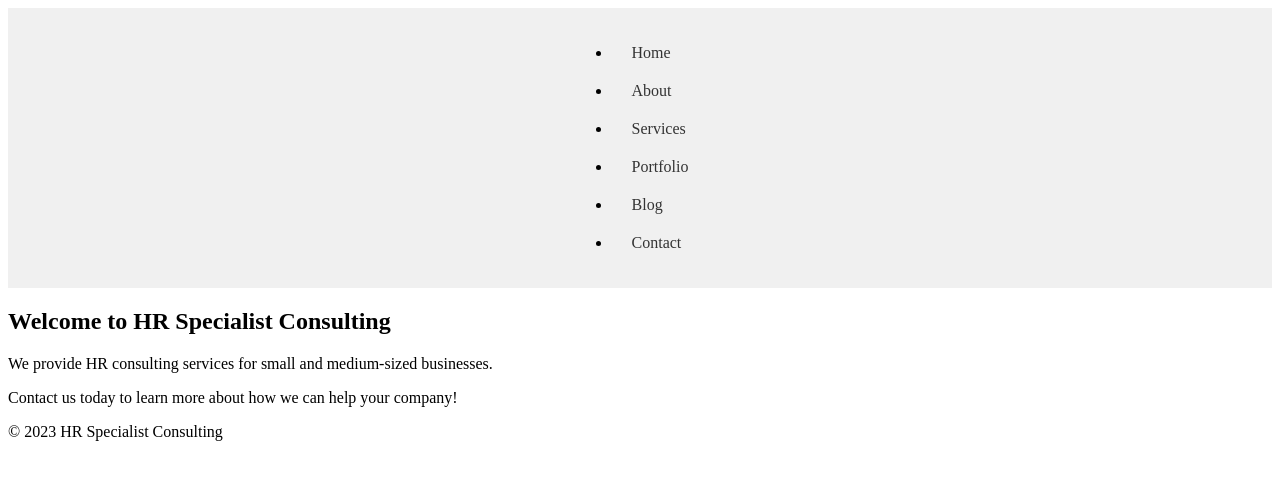
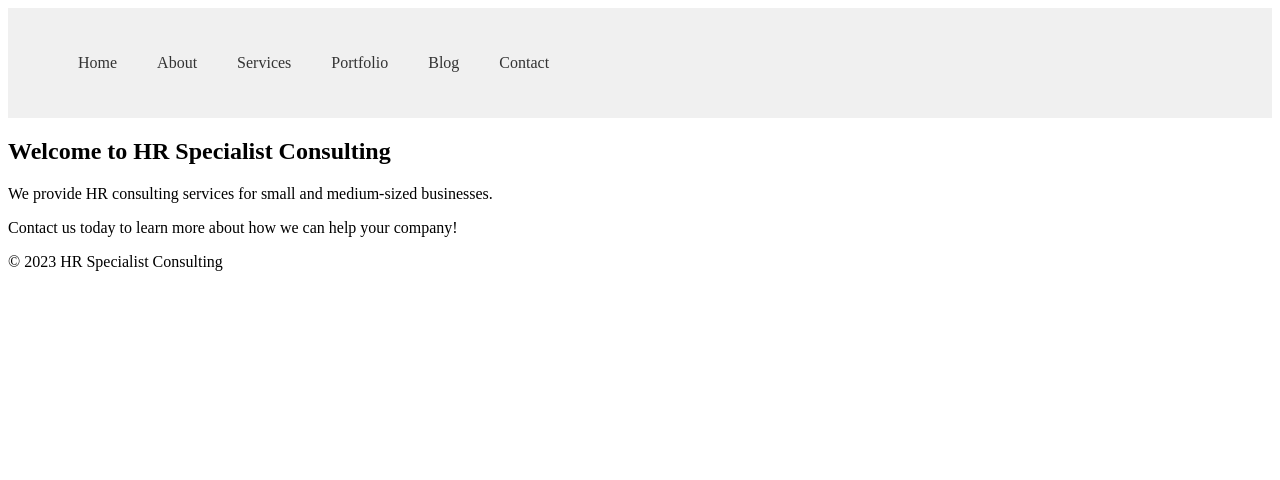
Before and after one commit to beeHR/Bee-HR-Consulting, a Jekyll site: the page built from index.html, in a window 1280 px wide. Shown: the top 480 px of the page. Built offline with Jekyll 4.4.1, drawn with Linux system fonts in a browser that asks for light colours.

Commit message:
Update style.css

```diff
--- a/css/style.css
+++ b/css/style.css
@@ -1,15 +1,30 @@
 /* Add style for the menus */
-nav {
+header {
   display: flex;
-  justify-content: center;
+  justify-content: space-between;
+  align-items: center;
+  padding: 20px;
   background-color: #F0F0F0;
-  padding: 10px;
+}
+
+.logo {
+  font-size: 30px;
+  font-weight: bold;
+  color: #333;
+}
+
+nav ul {
+  display: flex;
+  list-style: none;
+}
+
+nav li {
+  margin-right: 20px;
 }
 
 nav a {
-  display: inline-block;
+  display: block;
   padding: 10px;
-  margin: 0 10px;
   border-radius: 5px;
   color: #333;
   text-decoration: none;
```
